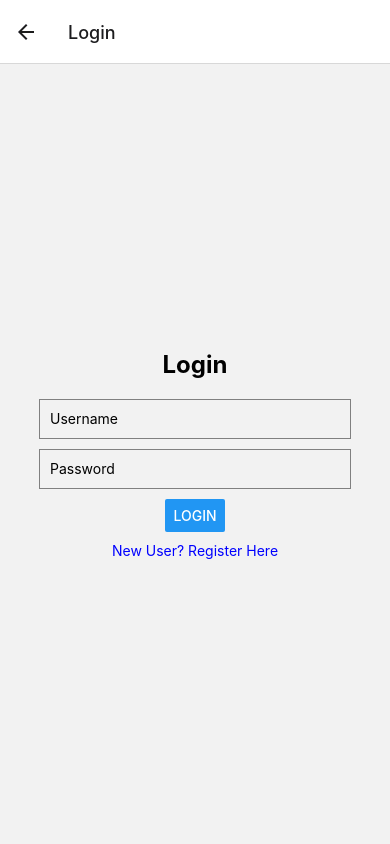
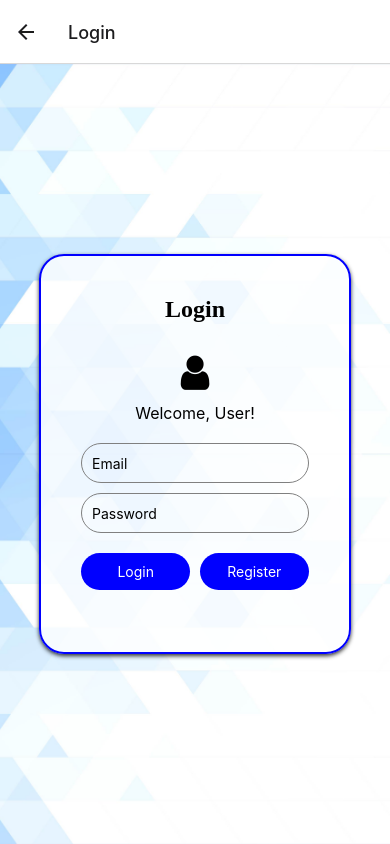
Before and after one commit to Sarvodayam-VHSS/App, a React Native app: screen /Login in a window 390 px wide. Both pictures are taken after a click on the button "SKIP". Built offline with nearby package versions, Linux system fonts and the light colour scheme.

Commit message:
login page

```diff
--- a/src/LoginScreen.js
+++ b/src/LoginScreen.js
@@ -1,6 +1,6 @@
-// LoginScreen.js
 import React, { useState } from 'react';
-import { View, Text, TextInput, Button, StyleSheet, TouchableOpacity } from 'react-native';
+import { View, Text, TextInput, StyleSheet, TouchableOpacity, ImageBackground } from 'react-native';
+import Icon from 'react-native-vector-icons/FontAwesome'; // Import the necessary icon
 import { useNavigation } from '@react-navigation/native';
 
 const LoginScreen = () => {
@@ -28,29 +28,55 @@ const LoginScreen = () => {
   };
 
   return (
+    <ImageBackground
+      source={require('../assets/bg.jpg')}
+      style={styles.backgroundImage}
+      resizeMode="cover"
+    >
       <View style={styles.container}>
+        <View style={styles.loginBox}>
           <Text style={styles.title}>Login</Text>
+          <View style={styles.profileContainer}>
+            {/* Profile section */}
+            <View style={styles.profile}>
+              {/* Add profile icon */}
+              <Icon name="user" size={40} color="black" />
+              {/* Profile information */}
+              <Text style={styles.profileText}>Welcome, User!</Text>
+              {/* You can add more details or components here */}
+            </View>
+          </View>
           <TextInput
-        style={styles.input}
-        placeholder="Username"
+            style={[styles.input, styles.roundedInput]}
+            placeholder="Email"
             value={username}
             onChangeText={setUsername}
           />
           <TextInput
-        style={styles.input}
+            style={[styles.input, styles.roundedInput]}
             placeholder="Password"
             secureTextEntry
             value={password}
             onChangeText={setPassword}
           />
           {error ? <Text style={styles.error}>{error}</Text> : null}
-      <Button title="Login" onPress={handleLogin} />
-
-      {/* New User? button */}
-      <TouchableOpacity onPress={handleNavigateToRegistration}>
-        <Text style={styles.newUserButton}>New User? Register Here</Text>
+          <View style={styles.buttonContainer}>
+            <TouchableOpacity
+              style={[styles.button, { backgroundColor: 'blue' }]}
+              onPress={handleLogin}
+            >
+              <Text style={[styles.buttonText, { color: 'white' }]}>Login</Text>
+            </TouchableOpacity>
+            <TouchableOpacity
+              style={[styles.button, styles.registerButton, { backgroundColor: 'blue' }]}
+              onPress={handleNavigateToRegistration}
+            >
+              <Text style={[styles.buttonText, { color: 'white' }]}>Register</Text>
             </TouchableOpacity>
           </View>
+        </View>
+      </View>
+    </ImageBackground>
   );
 };
 
@@ -60,18 +86,38 @@ const styles = StyleSheet.create({
     justifyContent: 'center',
     alignItems: 'center',
   },
+  loginBox: {
+    width: '80%',
+    height: 400,
+    padding: 40,
+    borderRadius: 25,
+    backgroundColor: 'rgba(255, 255, 255, 0.8)',
+    borderColor: 'blue',
+    borderWidth: 2,
+    shadowColor: '#000',
+    shadowOffset: { width: 0, height: 2 },
+    shadowOpacity: 0.8,
+    shadowRadius: 4,
+    elevation: 5,
+  },
   title: {
+    textAlign: 'center',
     fontSize: 24,
+    color: 'black',
     fontWeight: 'bold',
-    marginBottom: 20,
+    marginBottom: 30,
+    fontFamily: 'poppins-medium',
   },
   input: {
     height: 40,
-    width: '80%',
+    width: '100%',
     borderColor: 'gray',
     borderWidth: 1,
     marginBottom: 10,
     paddingLeft: 10,
+  },
+  roundedInput: {
+    borderRadius: 20,
   },
   error: {
     color: 'red',
@@ -81,6 +127,37 @@ const styles = StyleSheet.create({
     color: 'blue',
     marginTop: 10,
   },
+  buttonContainer: {
+    flexDirection: 'row',
+    justifyContent: 'space-between',
+    marginTop: 10,
+  },
+  button: {
+    borderRadius: 20,
+    paddingVertical: 10,
+    width: '48%',
+  },
+  registerButton: {},
+  buttonText: {
+    textAlign: 'center',
+  },
+  backgroundImage: {
+    flex: 1,
+    width: '100%',
+    height: '100%',
+  },
+  profileContainer: {
+    alignItems: 'center',
+    marginBottom: 20,
+  },
+  profile: {
+    alignItems: 'center',
+  },
+  profileText: {
+    marginTop: 10,
+    fontSize: 16,
+    color: 'black',
+  },
 });
 
 export default LoginScreen;
```
Also changed, not shown: package.json (+4 -4 lines), assets/bg.jpg (added), 1 other file (tests, documents, lock files or other folders). Lines whose indentation alone changed are shown as unchanged.
